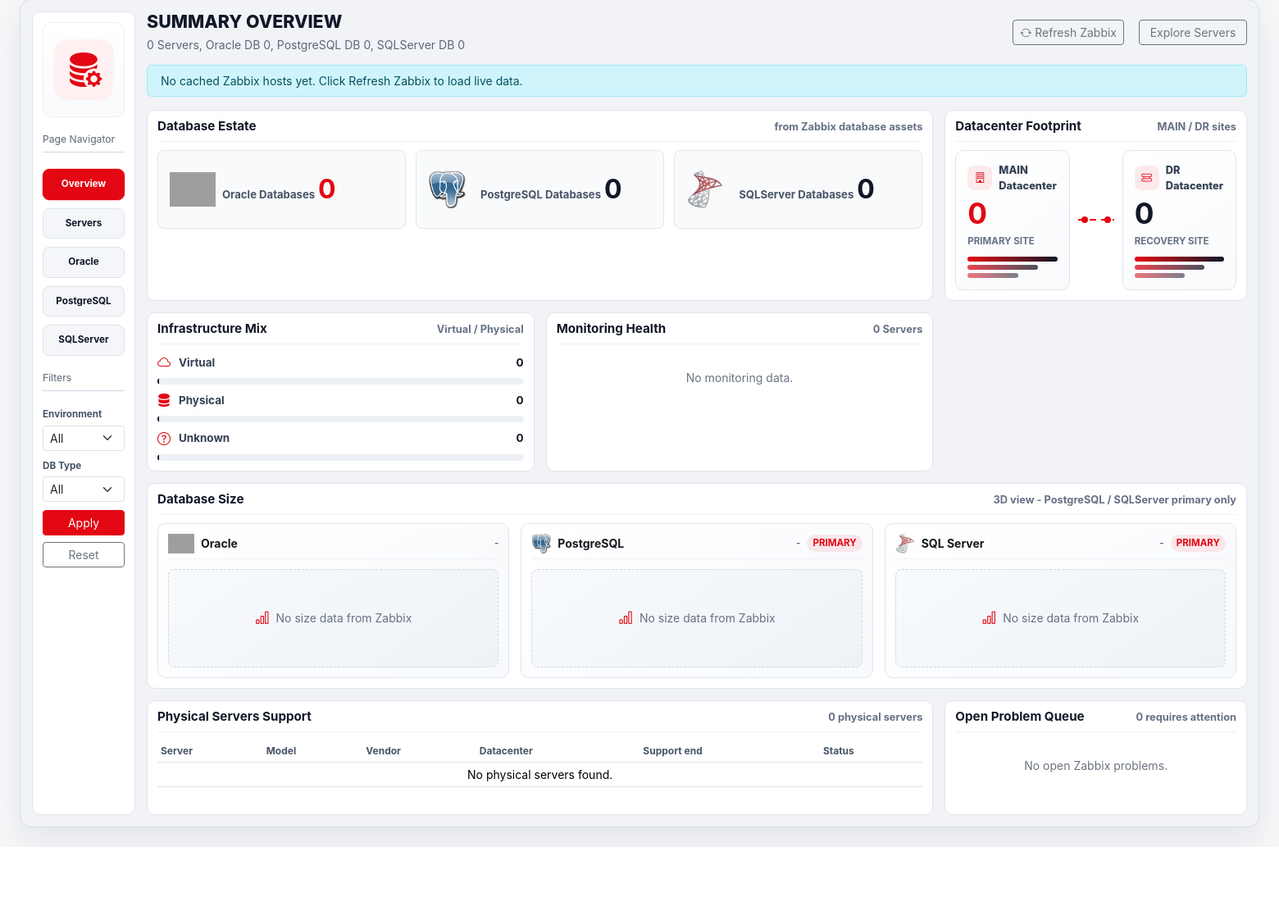
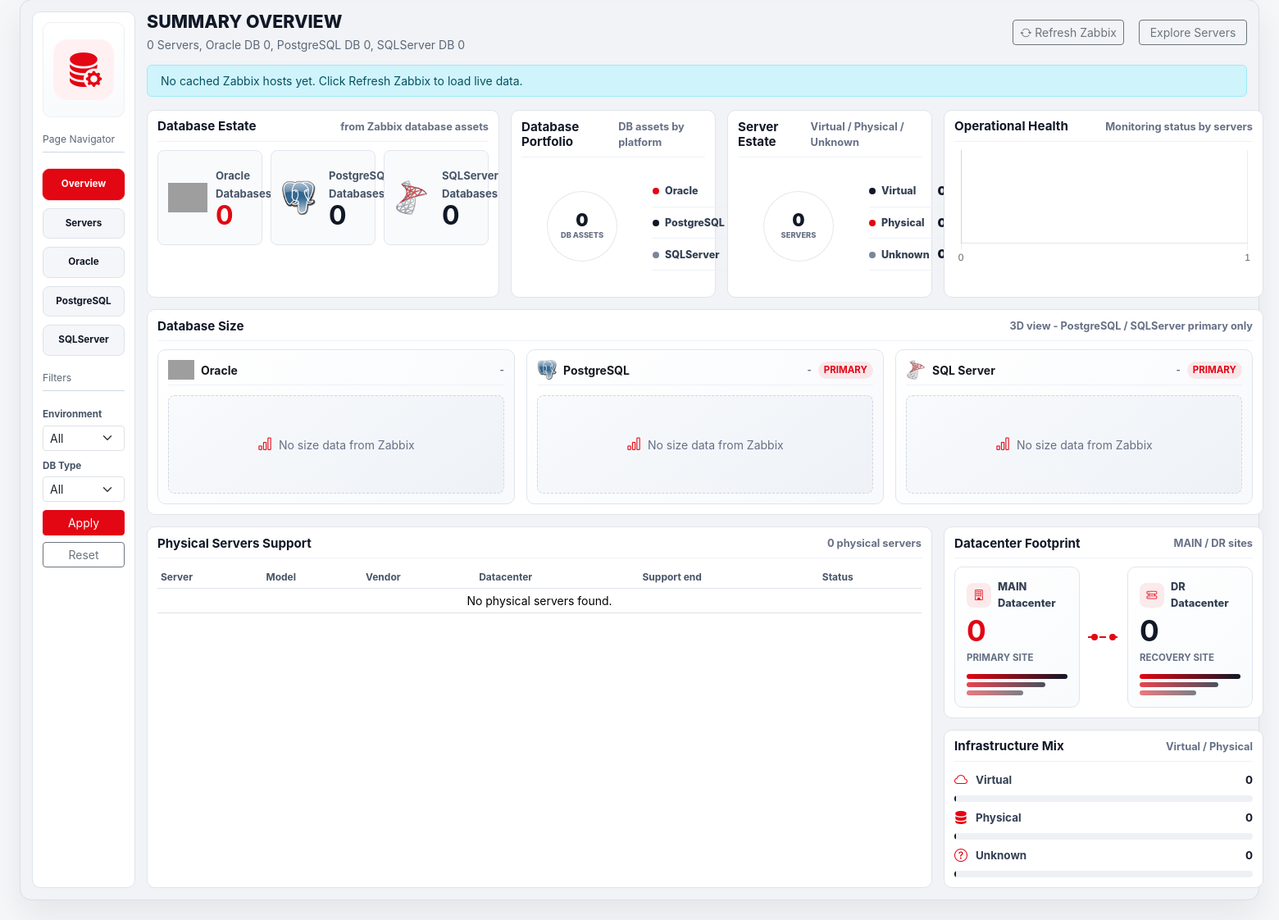
Before and after one commit to adiaadi/dba-inventory, a FastAPI app: page / in a window 1560 px wide. Shown: the part 104-1226 px from the top of the page at 82% size. Before the commit the page ends 1137 px from the top, so only its background shows below. Run offline with FastAPI, Linux system fonts and the light colour scheme; grey boxes are pictures that could not be loaded.

Commit message:
Redesign summary overview dashboard

```diff
--- a/app/services/ui_texts.py
+++ b/app/services/ui_texts.py
@@ -38,6 +38,12 @@ DEFAULT_UI_TEXTS = [
     {"key": "section.sqlserver.title", "category": "Sections", "label": "SQL Server page title", "default": "SQL SERVER"},
     {"key": "panel.database_estate", "category": "Panels", "label": "Database estate panel", "default": "Database Estate"},
     {"key": "panel.database_estate_note", "category": "Panels", "label": "Database estate note", "default": "from Zabbix database assets"},
+    {"key": "panel.database_portfolio", "category": "Panels", "label": "Database portfolio chart", "default": "Database Portfolio"},
+    {"key": "panel.database_portfolio_note", "category": "Panels", "label": "Database portfolio note", "default": "DB assets by platform"},
+    {"key": "panel.server_estate", "category": "Panels", "label": "Server estate chart", "default": "Server Estate"},
+    {"key": "panel.server_estate_note", "category": "Panels", "label": "Server estate note", "default": "Virtual / Physical / Unknown"},
+    {"key": "panel.operational_health", "category": "Panels", "label": "Operational health chart", "default": "Operational Health"},
+    {"key": "panel.operational_health_note", "category": "Panels", "label": "Operational health note", "default": "Monitoring status by servers"},
     {"key": "panel.datacenter_footprint", "category": "Panels", "label": "Datacenter footprint panel", "default": "Datacenter Footprint"},
     {"key": "panel.datacenter_note", "category": "Panels", "label": "Datacenter note", "default": "MAIN / DR sites"},
     {"key": "panel.infrastructure_mix", "category": "Panels", "label": "Infrastructure mix panel", "default": "Infrastructure Mix"},
--- a/app/static/css/styles.css
+++ b/app/static/css/styles.css
@@ -966,11 +966,19 @@ body {
 .executive-grid {
   display: grid;
   gap: 14px;
-  grid-template-columns: minmax(0, 1fr) minmax(0, 1fr) minmax(320px, 0.78fr);
+  grid-template-columns: minmax(430px, 0.9fr) minmax(250px, 0.8fr) minmax(250px, 0.8fr) minmax(390px, 0.95fr);
 }
 
 .executive-panel {
   min-height: 140px;
+}
+
+.executive-summary-grid {
+  align-items: stretch;
+}
+
+.executive-panel-estate {
+  min-height: 206px;
 }
 
 .executive-panel-span-2 {
@@ -1024,6 +1032,138 @@ body {
 
 .executive-card:first-child strong {
   color: var(--brand);
+}
+
+.executive-panel-estate .executive-card-grid {
+  gap: 10px;
+}
+
+.executive-panel-estate .executive-card {
+  min-height: 116px;
+  padding: 12px;
+}
+
+.executive-panel-estate .executive-card-logo {
+  gap: 8px;
+  grid-template-columns: minmax(42px, 50px) minmax(0, 1fr);
+}
+
+.executive-panel-estate .executive-card-logo img {
+  max-height: 42px;
+  max-width: 48px;
+}
+
+.executive-chart-panel {
+  min-height: 206px;
+}
+
+.executive-chart-body {
+  align-items: center;
+  display: grid;
+  gap: 12px;
+  grid-template-columns: minmax(112px, 148px) minmax(0, 1fr);
+  min-height: 142px;
+}
+
+.executive-chart-wrap {
+  align-items: center;
+  aspect-ratio: 1;
+  display: flex;
+  justify-content: center;
+  min-width: 112px;
+  position: relative;
+}
+
+.executive-chart-wrap canvas {
+  height: 100% !important;
+  width: 100% !important;
+}
+
+.executive-chart-center {
+  align-items: center;
+  background: rgba(255, 255, 255, 0.9);
+  border: 1px solid rgba(223, 228, 236, 0.85);
+  border-radius: 999px;
+  display: flex;
+  flex-direction: column;
+  height: 58%;
+  justify-content: center;
+  left: 21%;
+  pointer-events: none;
+  position: absolute;
+  top: 21%;
+  width: 58%;
+}
+
+.executive-chart-center strong {
+  color: var(--brand-dark);
+  font-size: 1.35rem;
+  font-weight: 900;
+  line-height: 1;
+}
+
+.executive-chart-center span {
+  color: #667085;
+  font-size: 0.58rem;
+  font-weight: 850;
+  text-transform: uppercase;
+}
+
+.executive-chart-legend {
+  display: grid;
+  gap: 8px;
+}
+
+.executive-chart-legend div {
+  align-items: center;
+  border-bottom: 1px solid #edf1f6;
+  display: flex;
+  gap: 10px;
+  justify-content: space-between;
+  padding-bottom: 7px;
+}
+
+.executive-chart-legend span {
+  align-items: center;
+  color: #344054;
+  display: inline-flex;
+  font-size: 0.78rem;
+  font-weight: 800;
+  gap: 7px;
+}
+
+.executive-chart-legend strong {
+  color: var(--brand-dark);
+  font-size: 0.95rem;
+  font-weight: 900;
+}
+
+.executive-health-chart {
+  height: 142px;
+  margin-top: 4px;
+}
+
+.executive-health-chart canvas {
+  height: 100% !important;
+  width: 100% !important;
+}
+
+.summary-support-panel {
+  grid-column: span 3;
+}
+
+.summary-side-stack {
+  display: grid;
+  gap: 14px;
+  grid-column: span 1;
+}
+
+.summary-side-stack .datacenter-map {
+  grid-template-columns: minmax(0, 1fr) 38px minmax(0, 1fr);
+}
+
+.summary-side-stack .datacenter-node {
+  min-height: 156px;
 }
 
 .executive-split {
@@ -1847,7 +1987,9 @@ body {
   .overview-panel-span-2,
   .overview-table-panel,
   .executive-panel-span-2,
-  .executive-panel-span-3 {
+  .executive-panel-span-3,
+  .summary-support-panel,
+  .summary-side-stack {
     grid-column: span 2;
   }
 
@@ -1924,7 +2066,9 @@ body {
   .overview-panel-span-2,
   .overview-table-panel,
   .executive-panel-span-2,
-  .executive-panel-span-3 {
+  .executive-panel-span-3,
+  .summary-support-panel,
+  .summary-side-stack {
     grid-column: span 1;
   }
 
--- a/app/templates/dashboard.html
+++ b/app/templates/dashboard.html
@@ -213,8 +213,8 @@
         "SQL Server": "/static/img/sqlserver.png",
         "SQLServer": "/static/img/sqlserver.png"
       } %}
-      <div class="executive-grid">
-        <section class="overview-panel executive-panel executive-panel-span-2">
+      <div class="executive-grid executive-summary-grid">
+        <section class="overview-panel executive-panel executive-panel-estate">
           <div class="overview-section-heading">
             <h2>{{ ui_text(request, "panel.database_estate", "Database Estate") }}</h2>
             <span>{{ ui_text(request, "panel.database_estate_note", "from Zabbix database assets") }}</span>
@@ -244,80 +244,55 @@
           </div>
         </section>
 
-        <section class="overview-panel executive-panel">
+        <section class="overview-panel executive-panel executive-chart-panel">
           <div class="overview-section-heading">
-            <h2>{{ ui_text(request, "panel.datacenter_footprint", "Datacenter Footprint") }}</h2>
-            <span>{{ ui_text(request, "panel.datacenter_note", "MAIN / DR sites") }}</span>
+            <h2>{{ ui_text(request, "panel.database_portfolio", "Database Portfolio") }}</h2>
+            <span>{{ ui_text(request, "panel.database_portfolio_note", "DB assets by platform") }}</span>
           </div>
-          <div class="datacenter-map">
-            <div class="datacenter-node datacenter-node-main">
-              <div class="datacenter-node-head">
-                <span class="datacenter-icon"><i class="bi bi-building"></i></span>
-                <span>MAIN Datacenter</span>
-              </div>
-              <strong>{{ datacenter_counts.MAIN }}</strong>
-              <small>Primary site</small>
-              <div class="datacenter-racks" aria-hidden="true">
-                <span></span><span></span><span></span>
+          <div class="executive-chart-body">
+            <div class="executive-chart-wrap">
+              <canvas id="executiveDatabasePortfolioChart"></canvas>
+              <div class="executive-chart-center">
+                <strong>{{ counts.databases }}</strong>
+                <span>{{ ui_text(request, "label.db_assets", "DB assets") }}</span>
               </div>
             </div>
-            <div class="datacenter-link" aria-hidden="true">
-              <span></span>
-            </div>
-            <div class="datacenter-node datacenter-node-dr">
-              <div class="datacenter-node-head">
-                <span class="datacenter-icon"><i class="bi bi-hdd-rack"></i></span>
-                <span>DR Datacenter</span>
-              </div>
-              <strong>{{ datacenter_counts.DR }}</strong>
-              <small>Recovery site</small>
-              <div class="datacenter-racks" aria-hidden="true">
-                <span></span><span></span><span></span>
-              </div>
+            <div class="executive-chart-legend">
+              <div><span><i class="summary-dot dot-oracle"></i>{{ ui_text(request, "label.oracle", "Oracle") }}</span><strong>{{ db_family_counts.Oracle }}</strong></div>
+              <div><span><i class="summary-dot dot-postgresql"></i>{{ ui_text(request, "label.postgresql", "PostgreSQL") }}</span><strong>{{ db_family_counts.PostgreSQL }}</strong></div>
+              <div><span><i class="summary-dot dot-sqlserver"></i>{{ ui_text(request, "label.sqlserver", "SQLServer") }}</span><strong>{{ db_family_counts.SQLServer }}</strong></div>
             </div>
           </div>
         </section>
 
-        <section class="overview-panel executive-panel">
+        <section class="overview-panel executive-panel executive-chart-panel">
           <div class="overview-section-heading">
-            <h2>{{ ui_text(request, "panel.infrastructure_mix", "Infrastructure Mix") }}</h2>
-            <span>{{ ui_text(request, "panel.infrastructure_note", "Virtual / Physical") }}</span>
+            <h2>{{ ui_text(request, "panel.server_estate", "Server Estate") }}</h2>
+            <span>{{ ui_text(request, "panel.server_estate_note", "Virtual / Physical / Unknown") }}</span>
           </div>
-          <div class="health-list">
-            {% for row in platform_summary %}
-              <div class="health-row">
-                <span>
-                  {% if row.label == "Virtual" %}
-                    <i class="bi bi-cloud platform-icon"></i>
-                  {% elif row.label == "Physical" %}
-                    <i class="bi bi-server platform-icon"></i>
-                  {% else %}
-                    <i class="bi bi-question-circle platform-icon"></i>
-                  {% endif %}
-                  {{ row.label }}
-                </span>
-                <strong>{{ row.count }}</strong>
+          <div class="executive-chart-body">
+            <div class="executive-chart-wrap">
+              <canvas id="executiveServerEstateChart"></canvas>
+              <div class="executive-chart-center">
+                <strong>{{ counts.servers }}</strong>
+                <span>{{ ui_text(request, "label.servers", "Servers") }}</span>
               </div>
-              <div class="health-track health-track-dark"><span style="width: {{ row.percent }}%"></span></div>
-            {% endfor %}
+            </div>
+            <div class="executive-chart-legend">
+              <div><span><i class="summary-dot dot-virtual"></i>{{ ui_text(request, "label.virtual", "Virtual") }}</span><strong>{{ platform_counts.Virtual }}</strong></div>
+              <div><span><i class="summary-dot dot-physical"></i>{{ ui_text(request, "label.physical", "Physical") }}</span><strong>{{ platform_counts.Physical }}</strong></div>
+              <div><span><i class="summary-dot dot-unknown"></i>{{ ui_text(request, "label.unknown", "Unknown") }}</span><strong>{{ platform_counts.Unknown }}</strong></div>
+            </div>
           </div>
         </section>
 
-        <section class="overview-panel executive-panel">
+        <section class="overview-panel executive-panel executive-chart-panel">
           <div class="overview-section-heading">
-            <h2>{{ ui_text(request, "panel.monitoring_health", "Monitoring Health") }}</h2>
-            <span>{{ counts.servers }} {{ ui_text(request, "label.servers", "Servers") }}</span>
+            <h2>{{ ui_text(request, "panel.operational_health", "Operational Health") }}</h2>
+            <span>{{ ui_text(request, "panel.operational_health_note", "Monitoring status by servers") }}</span>
           </div>
-          <div class="health-list">
-            {% for row in monitoring_summary %}
-              <div class="health-row">
-                <span><i class="legend-dot"></i>{{ row.label }}</span>
-                <strong>{{ row.count }}</strong>
-              </div>
-              <div class="health-track"><span style="width: {{ row.percent }}%"></span></div>
-            {% else %}
-              <div class="empty-state">No monitoring data.</div>
-            {% endfor %}
+          <div class="executive-health-chart">
+            <canvas id="executiveHealthChart"></canvas>
           </div>
         </section>
 
@@ -364,7 +339,7 @@
           </div>
         </section>
 
-        <section class="overview-panel executive-panel executive-panel-span-2">
+        <section class="overview-panel executive-panel summary-support-panel">
           <div class="overview-section-heading">
             <h2>{{ ui_text(request, "panel.physical_support", "Physical Servers Support") }}</h2>
             {% if request.session.get("admin_user") %}
@@ -416,22 +391,66 @@
           </div>
         </section>
 
-        <section class="overview-panel executive-panel">
-          <div class="overview-section-heading">
-            <h2>{{ ui_text(request, "panel.open_problem_queue", "Open Problem Queue") }}</h2>
-            <span>{{ top_hosts|length }} {{ ui_text(request, "label.requires_attention", "requires attention") }}</span>
-          </div>
-          <div class="health-list problem-list">
-            {% for host in top_hosts[:6] %}
-              <div class="problem-row">
-                <a class="table-link" href="/hosts/{{ host.id }}">{{ host.hostname }}</a>
-                <span class="problem-count {% if host.problem_count > 0 %}has-problems{% endif %}">{{ host.problem_count }}</span>
+        <div class="summary-side-stack">
+          <section class="overview-panel executive-panel">
+            <div class="overview-section-heading">
+              <h2>{{ ui_text(request, "panel.datacenter_footprint", "Datacenter Footprint") }}</h2>
+              <span>{{ ui_text(request, "panel.datacenter_note", "MAIN / DR sites") }}</span>
+            </div>
+            <div class="datacenter-map datacenter-map-compact">
+              <div class="datacenter-node datacenter-node-main">
+                <div class="datacenter-node-head">
+                  <span class="datacenter-icon"><i class="bi bi-building"></i></span>
+                  <span>MAIN Datacenter</span>
+                </div>
+                <strong>{{ datacenter_counts.MAIN }}</strong>
+                <small>Primary site</small>
+                <div class="datacenter-racks" aria-hidden="true">
+                  <span></span><span></span><span></span>
+                </div>
               </div>
-            {% else %}
-              <div class="empty-state">No open Zabbix problems.</div>
-            {% endfor %}
-          </div>
-        </section>
+              <div class="datacenter-link" aria-hidden="true">
+                <span></span>
+              </div>
+              <div class="datacenter-node datacenter-node-dr">
+                <div class="datacenter-node-head">
+                  <span class="datacenter-icon"><i class="bi bi-hdd-rack"></i></span>
+                  <span>DR Datacenter</span>
+                </div>
+                <strong>{{ datacenter_counts.DR }}</strong>
+                <small>Recovery site</small>
+                <div class="datacenter-racks" aria-hidden="true">
+                  <span></span><span></span><span></span>
+                </div>
+              </div>
+            </div>
+          </section>
+
+          <section class="overview-panel executive-panel">
+            <div class="overview-section-heading">
+              <h2>{{ ui_text(request, "panel.infrastructure_mix", "Infrastructure Mix") }}</h2>
+              <span>{{ ui_text(request, "panel.infrastructure_note", "Virtual / Physical") }}</span>
+            </div>
+            <div class="health-list">
+              {% for row in platform_summary %}
+                <div class="health-row">
+                  <span>
+                    {% if row.label == "Virtual" %}
+                      <i class="bi bi-cloud platform-icon"></i>
+                    {% elif row.label == "Physical" %}
+                      <i class="bi bi-server platform-icon"></i>
+                    {% else %}
+                      <i class="bi bi-question-circle platform-icon"></i>
+                    {% endif %}
+                    {{ row.label }}
+                  </span>
+                  <strong>{{ row.count }}</strong>
+                </div>
+                <div class="health-track health-track-dark"><span style="width: {{ row.percent }}%"></span></div>
+              {% endfor %}
+            </div>
+          </section>
+        </div>
       </div>
     {% elif current_view == "hosts" or db_type_view %}
       <section class="overview-panel">
@@ -713,10 +732,11 @@
         labels,
         datasets: [{
           data: values,
-          borderColor: "#e30613",
+          borderColor: type === "doughnut" ? "#ffffff" : "#e30613",
           backgroundColor: type === "line" ? "rgba(227, 6, 19, 0.14)" : palette,
-          borderWidth: 2,
+          borderWidth: type === "doughnut" ? 3 : 2,
           fill: type === "line",
+          hoverOffset: type === "doughnut" ? 6 : 0,
           tension: 0.35,
         }],
       },
@@ -758,5 +778,27 @@
     },
   });
   makeChart("dbTypeChart", "bar", dashboardData.dbTypeLabels, dashboardData.dbTypeValues);
+  makeChart("executiveDatabasePortfolioChart", "doughnut", dashboardData.inventoryLabels, dashboardData.inventoryDatabaseValues, {
+    cutout: "68%",
+    plugins: { legend: { display: false }, tooltip: { enabled: true } },
+  });
+  makeChart("executiveServerEstateChart", "doughnut", dashboardData.platformLabels, dashboardData.platformValues, {
+    cutout: "68%",
+    plugins: { legend: { display: false }, tooltip: { enabled: true } },
+  });
+  makeChart("executiveHealthChart", "bar", dashboardData.monitoringLabels, dashboardData.monitoringValues, {
+    indexAxis: "y",
+    plugins: { legend: { display: false } },
+    scales: {
+      x: {
+        beginAtZero: true,
+        grid: { color: "rgba(17, 24, 39, 0.08)" },
+        ticks: { precision: 0 },
+      },
+      y: {
+        grid: { display: false },
+      },
+    },
+  });
 </script>
 {% endblock %}
```
